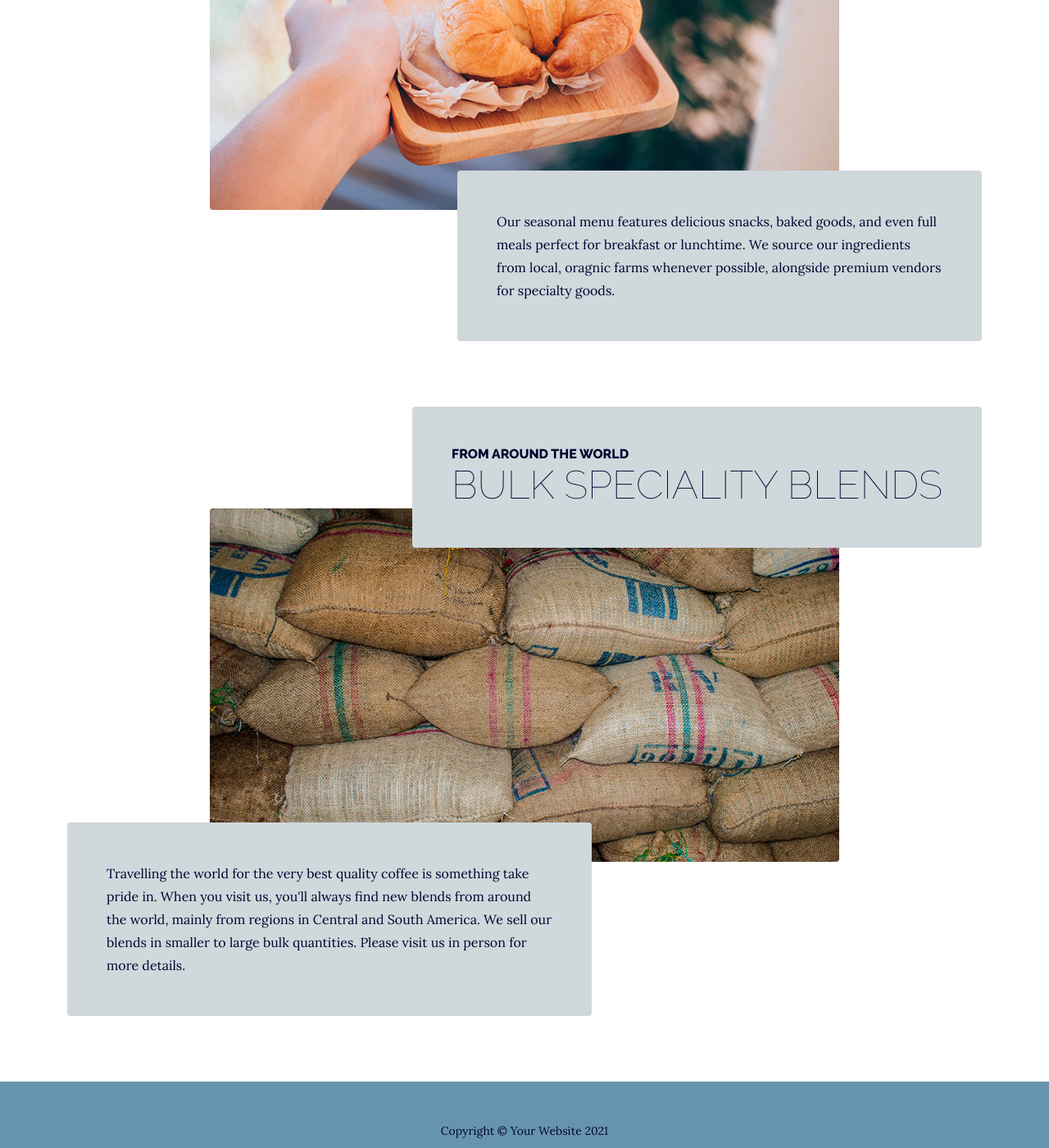
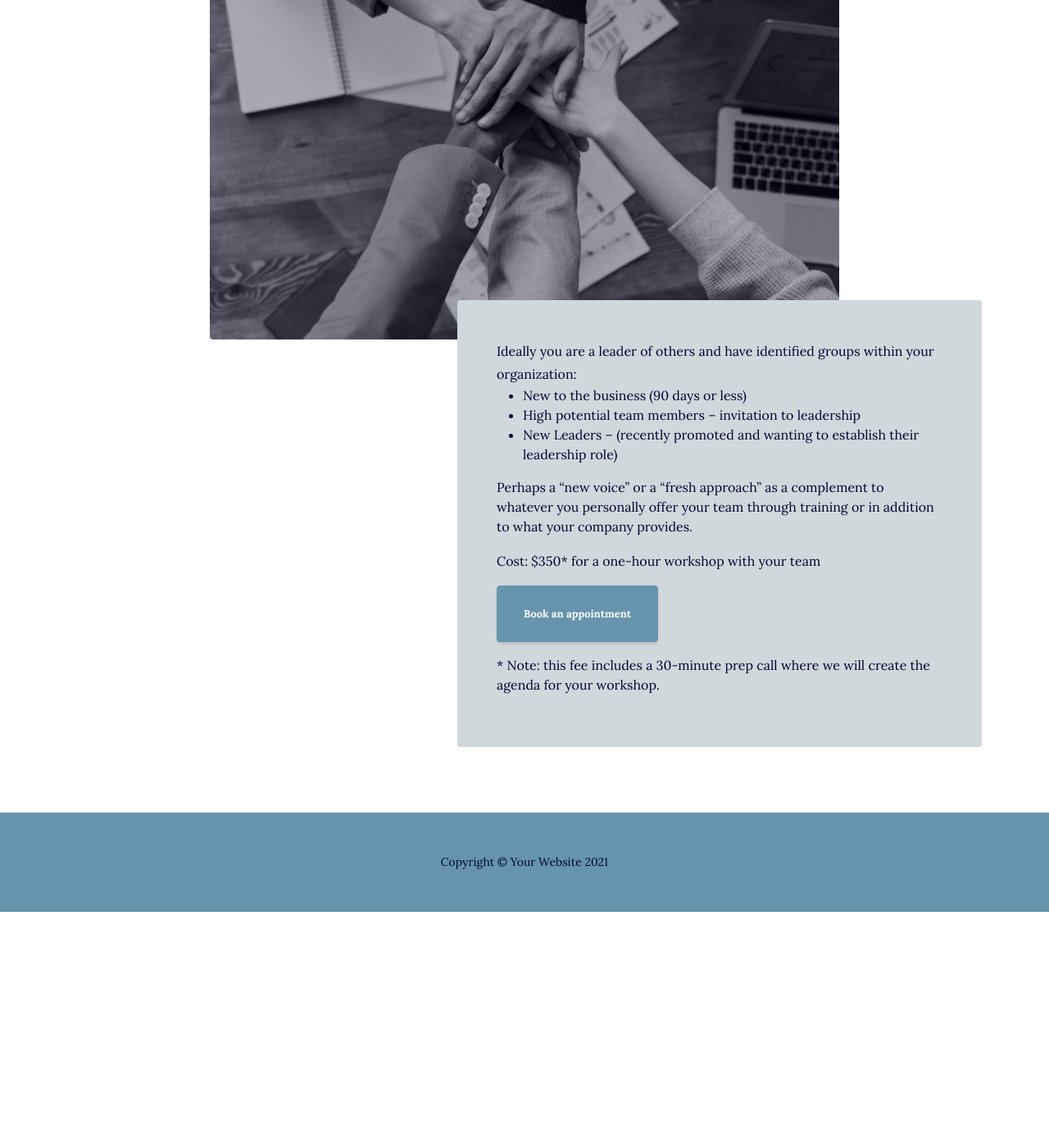
Before and after one commit to andrewhercules/sheilahercules-website, a Jekyll site: the page built from pages/services.html, in a window 1280 px wide and 1400 px high, scrolled down 1795 px. Shown: the whole window at 82% size. Built offline with Jekyll 4.4.1, drawn with Linux system fonts in a browser that asks for light colours; after the commit the page ends 2907 px from its top, so only the background shows below that; some of the changed text lies outside the part shown.

Commit message:
Updated services page

```diff
--- a/pages/services.html
+++ b/pages/services.html
@@ -8,19 +8,22 @@
       <div class="product-item-title d-flex">
         <div class="bg-faded p-5 d-flex ms-auto rounded">
           <h2 class="section-heading mb-0">
-            <span class="section-heading-upper">Blended to Perfection</span>
-            <span class="section-heading-lower">Coffees & Teas</span>
+            <span class="section-heading-upper">Consulting services</span>
+            <span class="section-heading-lower">Individuals</span>
           </h2>
         </div>
       </div>
-      <img class="product-item-img mx-auto d-flex rounded img-fluid mb-3 mb-lg-0" src="assets/img/products-01.jpg"
+      <img class="product-item-img mx-auto d-flex rounded img-fluid mb-3 mb-lg-0" src="assets/img/sheila-hercules-individual-coaching.png"
         alt="..." />
       <div class="product-item-description d-flex me-auto">
         <div class="bg-faded p-5 rounded">
-          <p class="mb-0">We take pride in our work, and it shows. Every time you order a beverage from us, we guarantee
-            that it will be an experience worth having. Whether it's our world famous Venezuelan Cappuccino, a
-            refreshing iced herbal tea, or something as simple as a cup of speciality sourced black coffee, you will be
-            coming back for more.</p>
+          <p class="mb-0">This call can be a blend of coaching your performance or training on a variety of skill
+            sets that are income generating activities for your business.  Together we will set our agenda and set goals.
+          </p>
+          <p class="font-weight-bold">Cost: $99 one hour | $250 three hours</p>
+          <p>
+            <a class="btn btn-primary btn-xl" href="#!">Book an appointment</a>
+          </p>
         </div>
       </div>
     </div>
@@ -32,24 +35,37 @@
       <div class="product-item-title d-flex">
         <div class="bg-faded p-5 d-flex me-auto rounded">
           <h2 class="section-heading mb-0">
-            <span class="section-heading-upper">Delicious Treats, Good Eats</span>
-            <span class="section-heading-lower">Bakery & Kitchen</span>
+            <span class="section-heading-upper">Consulting sevices</span>
+            <span class="section-heading-lower">Teams</span>
           </h2>
         </div>
       </div>
-      <img class="product-item-img mx-auto d-flex rounded img-fluid mb-3 mb-lg-0" src="assets/img/products-02.jpg"
+      <img class="product-item-img mx-auto d-flex rounded img-fluid mb-3 mb-lg-0" src="assets/img/sheila-hercules-team-coaching.png"
         alt="..." />
       <div class="product-item-description d-flex ms-auto">
         <div class="bg-faded p-5 rounded">
-          <p class="mb-0">Our seasonal menu features delicious snacks, baked goods, and even full meals perfect for
-            breakfast or lunchtime. We source our ingredients from local, oragnic farms whenever possible, alongside
-            premium vendors for specialty goods.</p>
+          <p class="mb-0">Ideally you are a leader of others and have identified groups within your organization:
+            <ul>
+              <li>New to the business (90 days or less)</li>
+              <li>High potential team members – invitation to leadership</li>
+              <li>New Leaders – (recently promoted and wanting to establish their leadership role)</li>
+            </ul>
+          Perhaps a “new voice” or a “fresh approach” as a complement to whatever you personally offer your team through training or in addition to what your company provides.
+          <p>
+          </p>
+          <p class="font-weight-bold">Cost: $350* for a one-hour workshop with your team</p>
+          <p>
+            <a class="btn btn-primary btn-xl" href="#!">Book an appointment</a>
+          </p>
+          </p>
+          * Note: this fee includes a 30-minute prep call where we will create the agenda for your workshop.
+          </p>
         </div>
       </div>
     </div>
   </div>
 </section>
-<section class="page-section">
+<!-- <section class="page-section">
   <div class="container">
     <div class="product-item">
       <div class="product-item-title d-flex">
@@ -72,4 +88,4 @@
       </div>
     </div>
   </div>
-</section>
+</section> -->
```
Also changed, not shown: assets/img/sheila-hercules-individual-coaching.png (added), assets/img/sheila-hercules-team-coaching.png (added).
